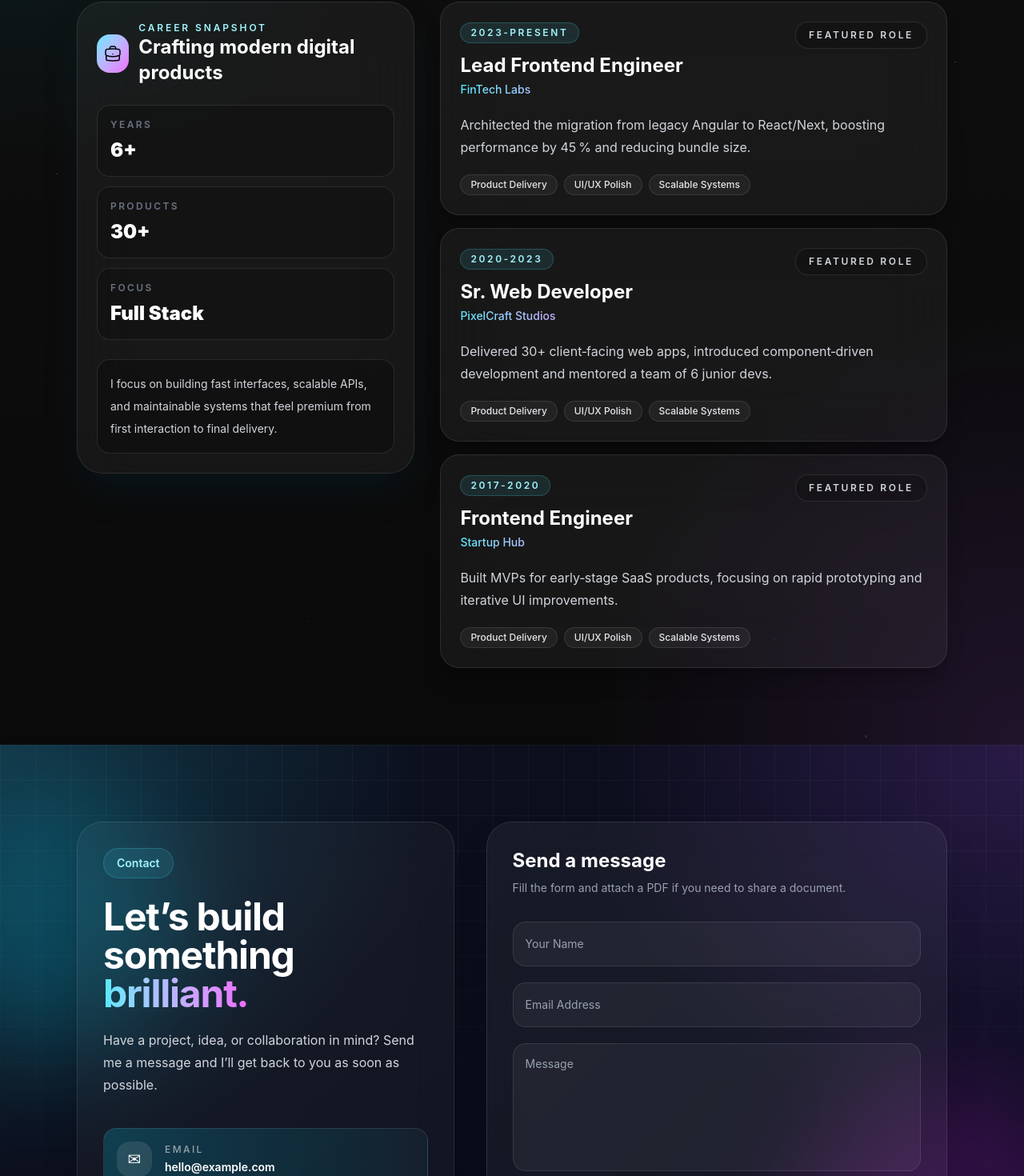
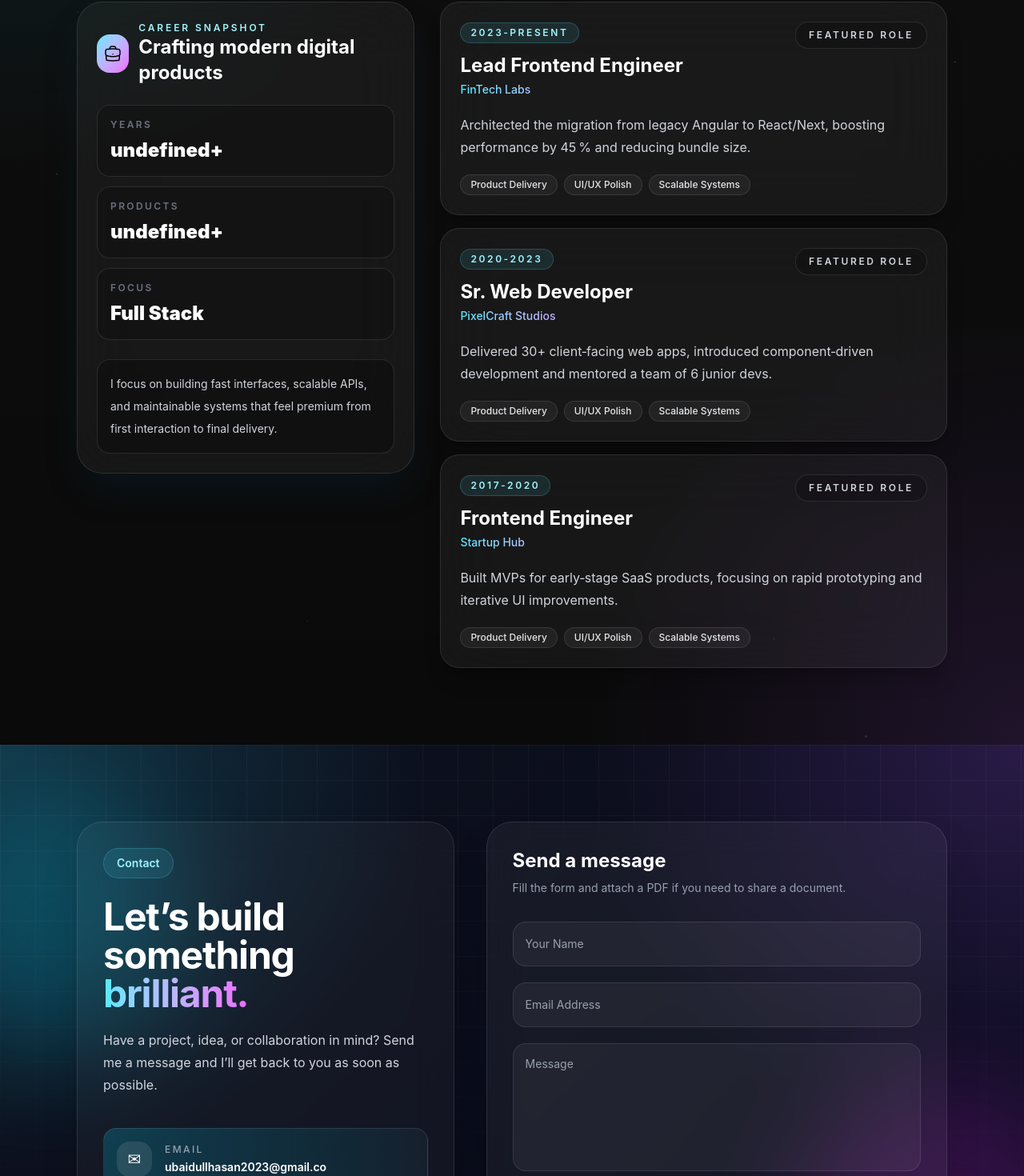
Before and after one commit to Ubaidullah-Hasan/porthfolio-v2, a React (Vite) app: page / in a window 1280 px wide. Shown: the part 3246-4716 px from the top of the page at 80% size. Built offline with nearby package versions, Linux system fonts and the light colour scheme; no server answers; the database is empty.

Commit message:
dynamic component

```diff
--- a/src/App.jsx
+++ b/src/App.jsx
@@ -63,13 +63,13 @@ export default function App() {
 
       <Suspense fallback={<SectionFallback />}>
         <section id="experience">
-          <Experience />
+          <Experience profileData={profileData} />
         </section>
       </Suspense>
 
       <Suspense fallback={<SectionFallback />}>
         <section id="contact">
-          <Contact />
+          <Contact profileData={profileData} />
         </section>
       </Suspense>
 
--- a/src/components/Experience/Experience.jsx
+++ b/src/components/Experience/Experience.jsx
@@ -1,5 +1,5 @@
 import ExperienceSection from "./ExperienceSection";
 
-export default function Experience() {
-  return <ExperienceSection />;
+export default function Experience({profileData}) {
+  return <ExperienceSection profileData={profileData} />;
 }
--- a/src/components/Experience/ExperienceSection.jsx
+++ b/src/components/Experience/ExperienceSection.jsx
@@ -4,7 +4,7 @@ import ExperienceCard from "./ExperienceCard";
 import ExperienceHeader from "./ExperienceHeader";
 import ExperienceSidebar from "./ExperienceSidebar";
 
-export default function ExperienceSection() {
+export default function ExperienceSection({profileData}) {
   return (
     <section
       id="experience"
@@ -21,7 +21,7 @@ export default function ExperienceSection() {
         <ExperienceHeader />
 
         <div className="grid gap-8 lg:grid-cols-[0.8fr_1.2fr] lg:items-start">
-          <ExperienceSidebar />
+          <ExperienceSidebar profileData={profileData} />
 
           <div className="space-y-4">
             {experience.map((item, index) => (
--- a/src/components/Experience/ExperienceSidebar.jsx
+++ b/src/components/Experience/ExperienceSidebar.jsx
@@ -1,13 +1,21 @@
 import { BriefcaseIcon } from "@heroicons/react/24/outline";
 import { motion } from "framer-motion";
 
-const stats = [
-  { label: "Years", value: "6+" },
-  { label: "Products", value: "30+" },
-  { label: "Focus", value: "Full Stack" },
+
+/** @typedef {import("../../types/profile.types").Profile} Profile */
+
+/**
+ * @param {{ profileData: Profile }} props
+ */
+
+export default function ExperienceSidebar({profileData}) {
+
+  const stats = [
+  { label: "Years", value: profileData?.years_of_experience + "+" || "6+" },
+  { label: "Products", value: profileData?.projects_completed + "+"||"30+" },
+  { label: "Focus", value: profileData?.primary_focus|| "Full Stack" },
 ];
 
-export default function ExperienceSidebar() {
   return (
     <motion.aside
       initial={{ opacity: 0, x: -24 }}
--- a/src/components/contact/Contact.jsx
+++ b/src/components/contact/Contact.jsx
@@ -3,7 +3,12 @@ import { useRef, useState } from "react";
 
 const MAX_FILE_SIZE = 5 * 1024 * 1024;
 
-export default function Contact() {
+/** @typedef {import("../../types/profile.types").Profile} Profile */
+
+/**
+ * @param {{ profileData: Profile }} props
+ */
+export default function Contact({profileData}) {
   const [form, setForm] = useState({
     name: "",
     email: "",
@@ -157,19 +162,19 @@ export default function Contact() {
             {[
               {
                 label: "Email",
-                value: "hello@example.com",
+                value: profileData?.email ||"ubaidullhasan2023@gmail.co",
                 icon: "✉",
                 gradient: "from-cyan-400/20 to-cyan-300/5",
               },
               {
                 label: "Phone",
-                value: "+880 1XXX XXXXXX",
+                value: profileData?.phone || "+880 1XXX XXXXXX",
                 icon: "☎",
                 gradient: "from-fuchsia-400/20 to-fuchsia-300/5",
               },
               {
                 label: "Location",
-                value: "Available worldwide",
+                value: profileData?.location || "Available worldwide",
                 icon: "⌖",
                 gradient: "from-emerald-400/20 to-emerald-300/5",
               },
--- a/src/types/profile.types.js
+++ b/src/types/profile.types.js
@@ -30,6 +30,7 @@
  *
  * @property {number} years_of_experience
  * @property {number} projects_completed
+ * @property {string|null} primary_focus
  *
  * @property {string|null} profile_image
  * @property {string|null} cover_image
```
